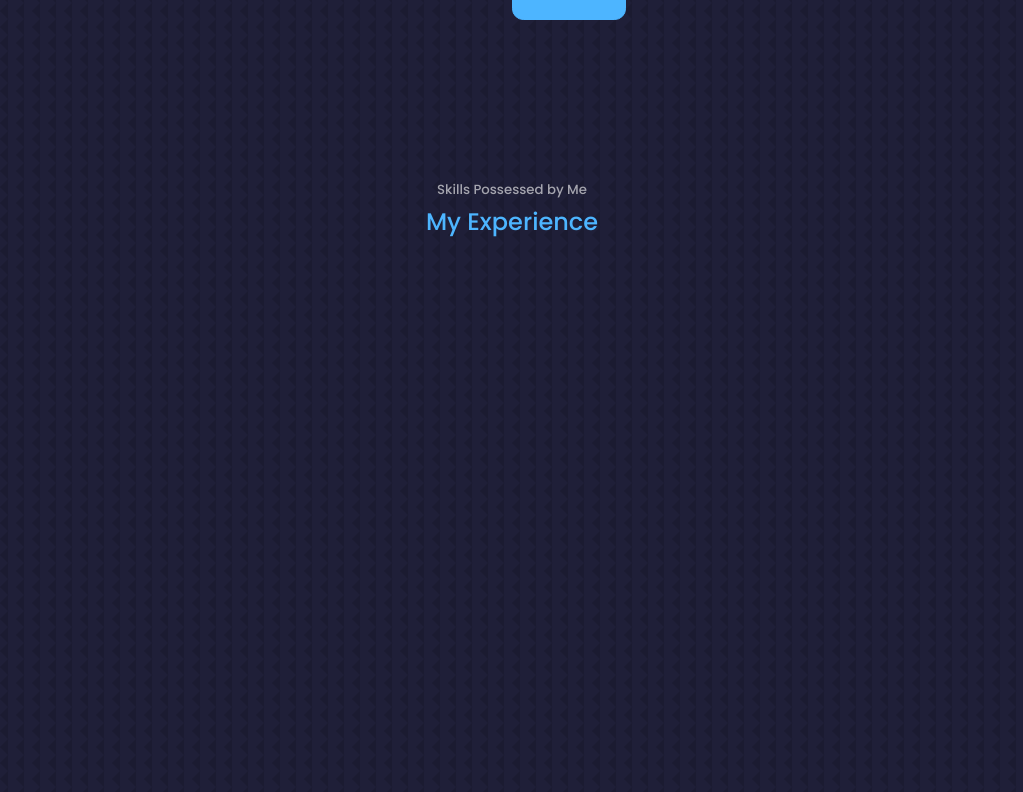
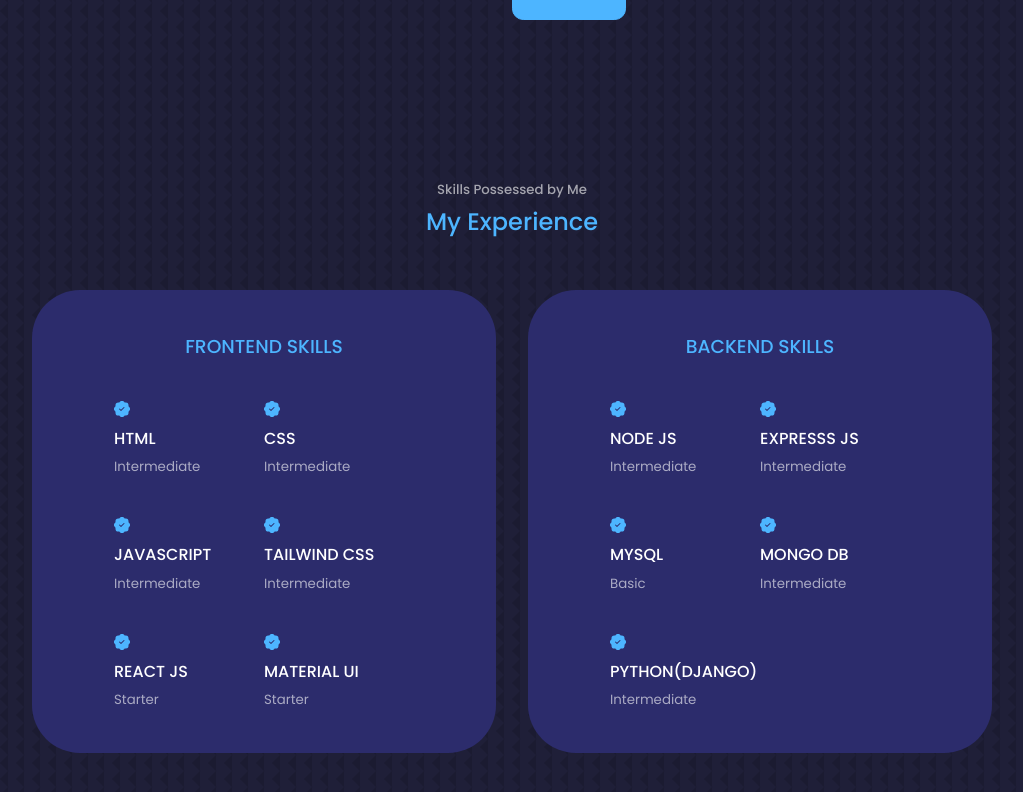
Before and after one commit to pgs17/pgs17.PORTFOLIO_WEBSITE, a React (Create React App) app: page / in a window 1280 px wide. Shown: the part 1677-2469 px from the top of the page, without its empty margins (128-1151 px from the left). Built offline with nearby package versions, Linux system fonts and the light colour scheme.

Commit message:
experience

```diff
--- a/src/components/Experience/Experience.css
+++ b/src/components/Experience/Experience.css
@@ -0,0 +1,58 @@
+.experience_container{
+    display: grid;
+    grid-template-columns: 1fr 1fr;
+    gap: 2rem;
+}
+
+.experience_container > div {
+    background: var(--color-bg-variant);
+    border: 2px solid transparent;
+    border-radius: 3rem;
+    padding: 2.4rem 5rem;
+}
+.experience_container > div:hover {
+    background:transparent;
+    border-color: var(--color-primary-variant);
+    cursor: default;
+}
+
+.experience_container > div h3 {
+    text-align: center;
+    color: var(--color-primary);
+    margin-bottom: 2rem;
+}
+.experience_content{
+    display: grid;
+    grid-template-columns: 1fr 1fr;
+     row-gap: 2rem;
+}
+.icon{
+    margin-top: 6px;
+    color: var(--color-primary);
+}
+
+
+@media  screen and (max-width:1024px) {
+    .experience_container{
+        grid-template-columns: 1fr;
+    }
+    .experience_container > div {
+         width: 80%;
+         padding: 2rem;
+         margin: 0 auto;
+    }
+    .experience_content{
+        padding: 1rem;
+    }
+}
+
+
+@media screen and (max-width:600px) {
+.experience_container{
+    gap: 1rem;
+}
+.experience_container > div {
+ width: 100%;
+ padding: 2rem 1rem;
+}
+}
--- a/src/components/Experience/Experience.jsx
+++ b/src/components/Experience/Experience.jsx
@@ -1,5 +1,6 @@
 import React from 'react'
 import './Experience.css'
+import{BsPatchCheckFill} from 'react-icons/bs'
 
 const Experience = () => {
   return (
@@ -8,6 +9,74 @@
     <h5>Skills Possessed by Me </h5>
     <h2>My Experience</h2>
 
+
+    <div className="container experience_container">
+      <div className="frontend_experience">
+       <h3>FRONTEND SKILLS</h3>
+       <div className="experience_content">
+         <article className='experience_details'>
+          <BsPatchCheckFill className='icon'/>
+          <h4>HTML</h4>
+          <small className='text-light'> Intermediate</small>
+         </article>
+         <article className='experience_details'>
+          <BsPatchCheckFill  className='icon'/>
+          <h4>CSS</h4>
+          <small className='text-light'>Intermediate</small>
+         </article>
+         <article className='experience_details'>
+          <BsPatchCheckFill className='icon'/>
+          <h4>JAVASCRIPT</h4>
+          <small className='text-light'>Intermediate</small>
+         </article>
+         <article className='experience_details'>
+          <BsPatchCheckFill className='icon'/>
+          <h4>TAILWIND CSS</h4>
+          <small className='text-light'>Intermediate</small>
+           </article>
+          <article className='experience_details'>
+          <BsPatchCheckFill className='icon'/>
+          <h4>REACT JS</h4>
+          <small className='text-light'>Starter</small>
+         </article>
+         <article className='experience_details'>
+          <BsPatchCheckFill className='icon'/>
+          <h4>MATERIAL UI</h4>
+          <small className='text-light'>Starter</small>
+         </article>
+       </div>
+      </div>
+      <div className="backend_experience">
+        <h3>BACKEND SKILLS</h3>
+        <div className="experience_content">
+        <article className='experience_details'>
+          <BsPatchCheckFill className='icon'/>
+          <h4>NODE JS</h4>
+          <small className='text-light'> Intermediate</small>
+         </article>
+         <article className='experience_details'>
+          <BsPatchCheckFill className='icon'/>
+          <h4>EXPRESSS JS</h4>
+          <small className='text-light'> Intermediate</small>
+         </article>
+         <article className='experience_details'>
+          <BsPatchCheckFill className='icon'/>
+          <h4>MYSQL</h4>
+          <small className='text-light'>Basic</small>
+         </article>
+         <article className='experience_details'>
+          <BsPatchCheckFill className='icon'/>
+          <h4>MONGO DB</h4>
+          <small className='text-light'> Intermediate</small>
+         </article>
+         <article className='experience_details'>
+          <BsPatchCheckFill className='icon'/>
+          <h4>PYTHON(DJANGO)</h4>
+          <small className='text-light'> Intermediate</small>
+         </article>
+        </div>
+      </div>
+    </div>
     </section>
   )
 }
```
